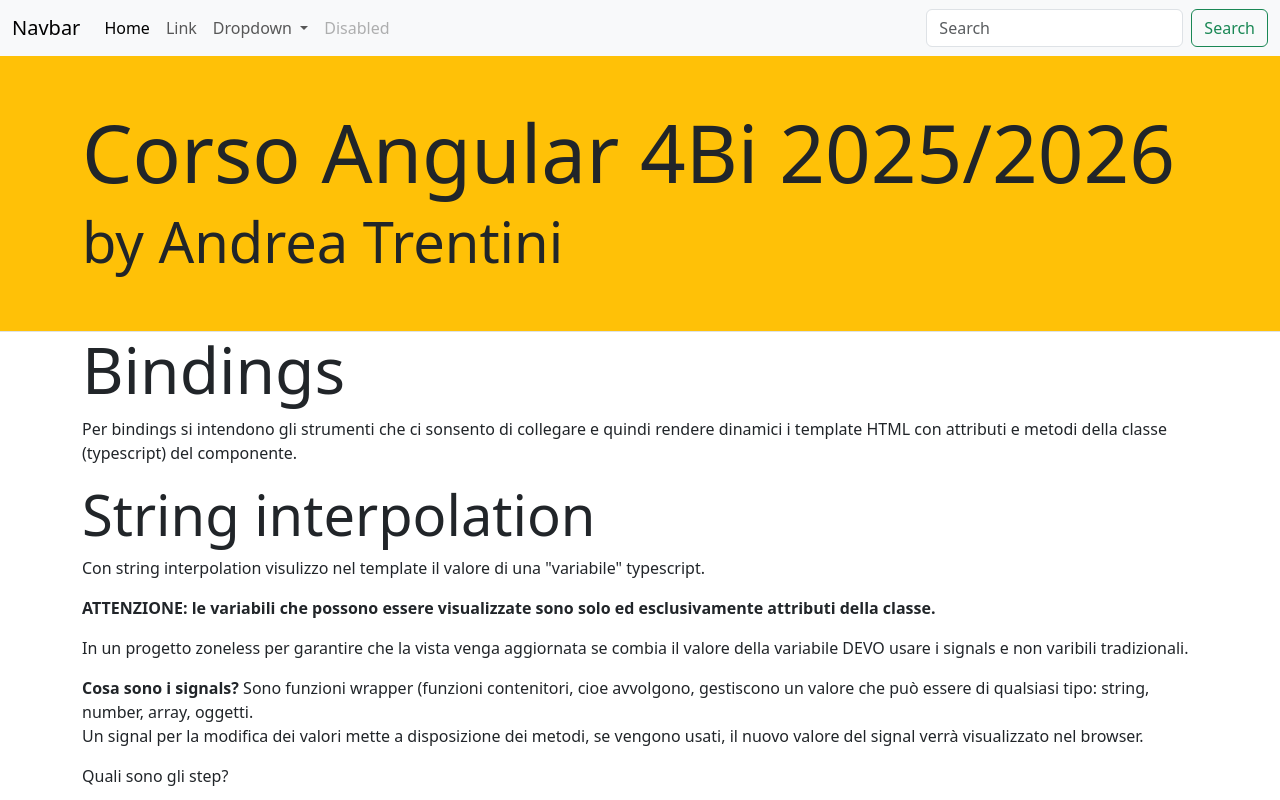
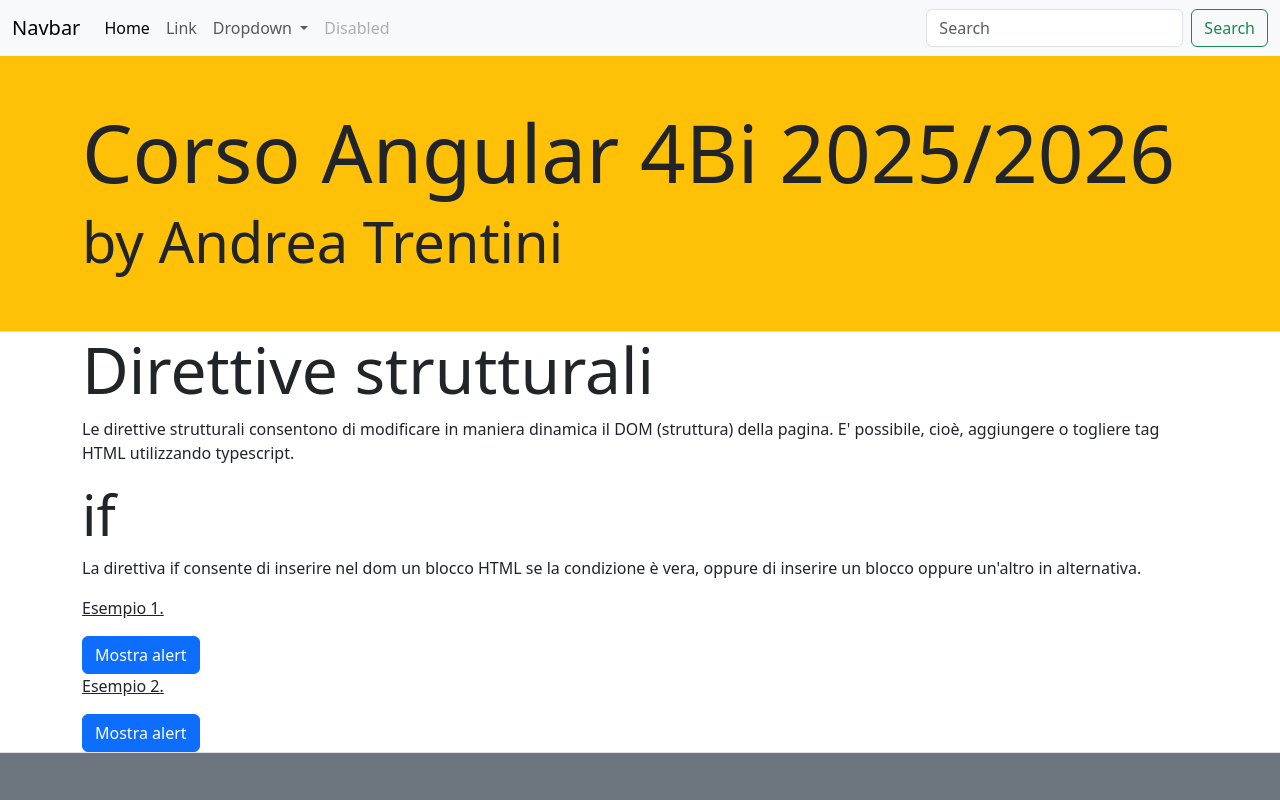
Before and after one commit to theozadra/Corso-Angular-4Bi-2025-2026, an Angular app in the folder corso/: page / in a window 1280 px wide. Shown: the top 800 px of the page. Built offline with nearby package versions, Linux system fonts and the light colour scheme.

Commit message:
FIX: direttive strutturali - if

```diff
--- a/corso/src/app/app.html
+++ b/corso/src/app/app.html
@@ -1,6 +1,7 @@
 <app-nav-bar></app-nav-bar>
 <app-header></app-header>
 <div class="container">
-  <app-bindings></app-bindings>
+  <!-- <app-bindings></app-bindings> -->
+   <app-direttive-strutturali></app-direttive-strutturali>
 </div>
 <app-footer></app-footer>
--- a/corso/src/app/app.ts
+++ b/corso/src/app/app.ts
@@ -4,10 +4,11 @@
 import { Header } from './header/header';
 import { Footer } from './footer/footer';
 import { NavBar } from './nav-bar/nav-bar';
+import { DirettiveStrutturali } from './direttive-strutturali/direttive-strutturali';
 
 @Component({
   selector: 'app-root',
-  imports: [RouterOutlet, Bindings, Header, Footer, NavBar],
+  imports: [RouterOutlet, Bindings, Header, Footer, NavBar, DirettiveStrutturali],
   templateUrl: './app.html',
   styleUrl: './app.css'
 })
--- a/corso/src/app/bindings/bindings.html
+++ b/corso/src/app/bindings/bindings.html
@@ -101,3 +101,16 @@
 </p>
 <p>Esempio 7.</p>
 <h1 [class]="classeTitolo">Esempio di titolo</h1>
+<p>Esempio 8.</p>
+<div role="alert" [class]="classiBanner[indiceClasse()]">Esempio di banner</div>
+<p>Esempio 9.</p>
+<p (mouseover)="mettiBordo()" (mouseout)="togliBordo()" [class.border]="visualizzaBordo()">Prova posizionare il cursore sul testo e poi fuori.</p>
+<h4 class="display-4">
+    Two-way binding
+</h4>
+<p>Stabilisce un collegamento fra una variabile typescript e un oggetto (generalmente una input)
+    della pagina HTML. Se cambia il valore nella pagina, cambia il valore della varibile e viceversa.
+</p>
+<p>Esepio 10.</p>
+<div>Nome: {{nomePersona}}</div>
+<div><input class="form-control" type="text" [(ngModel)]="nomePersona"></div>
--- a/corso/src/app/bindings/bindings.ts
+++ b/corso/src/app/bindings/bindings.ts
@@ -1,9 +1,10 @@
 import { Component, signal, WritableSignal } from '@angular/core';
-import { withIncrementalHydration } from '@angular/platform-browser';
+import { FormsModule } from '@angular/forms';
+import { interval, Observable, Subscription } from 'rxjs';
 
 @Component({
   selector: 'app-bindings',
-  imports: [],
+  imports: [FormsModule],
   templateUrl: './bindings.html',
   styleUrl: './bindings.css'
 })
@@ -13,11 +14,22 @@
   contatore: WritableSignal<number> = signal(0);
   nomeImmagine: WritableSignal<string> = signal('/bicicletta.jpg');
   indiceImmagine: WritableSignal<number> = signal(0);
+  indiceClasse: WritableSignal<number> = signal(1);
+  visualizzaBordo: WritableSignal<boolean> = signal(false);
+  nomePersona: string = 'Andrea';
+
+  cronometro$ = interval(1000).subscribe(indice => {
+    this.indiceClasse.set(indice % 5);
+  })
 
   classeTitolo: string = "display-1";
 
   immagini: string[] = ['/bicicletta.jpg', '/ciao.jpg', '/cinquecento.jpg', '/aereo.jpg'];
   colori: string[] = ['red', 'green', 'blue', 'yellow'];
+  classiBanner: string[] = ['alert alert-primary', 'alert alert-secondary', 'alert alert-success',
+    'alert alert-danger', 'alert alert-warning'];
+
+
 
   // Aggiungo il metodo cambiaNome
   cambiaNome(): void {
@@ -63,4 +75,12 @@
     // l'if può essere sostituito dalla seguente istruzione:
     // this.indiceImmagine.update(valoreAttuale => (valoreAttuale + 1) % this.immagini.length);
   }
+
+  mettiBordo(): void {
+    this.visualizzaBordo.set(true);
+  }
+
+  togliBordo(): void {
+    this.visualizzaBordo.set(false);
+  }
 }
--- /dev/null
+++ b/corso/src/app/direttive-strutturali/direttive-strutturali.html
@@ -0,0 +1,35 @@
+<h3 class="display-3">
+    Direttive strutturali
+</h3>
+<p>Le direttive strutturali consentono di modificare in maniera dinamica il DOM (struttura) della pagina.
+    E' possibile, cioè, aggiungere o togliere tag HTML utilizzando typescript.
+</p>
+<h4 class="display-4">if</h4>
+<p>La direttiva if consente di inserire nel dom un blocco HTML se la condizione è vera, oppure
+    di inserire un blocco oppure un'altro in alternativa.</p>
+<p><u>Esempio 1.</u></p>
+<div class="row">
+    <div class="col-sm-3">
+        <div>
+            <button class="btn btn-primary" (click)="toggleBanner()">Mostra alert</button>
+        </div>
+    </div>
+    <div class="col-sm-9">
+        @if (visualizzaBanner()) {
+            <div class="alert alert-danger" role="alert">Questo è il messaggio di errore.</div>
+        }
+    </div>
+</div>
+<p><u>Esempio 2.</u></p>
+<div class="row">
+    <div class="col-sm-3">
+        <div>
+            <button class="btn btn-primary" (click)="toggleBanner()">Mostra alert</button>
+        </div>
+    </div>
+    <div class="col-sm-9">
+        @if (visualizzaBanner()) {
+            <div class="alert alert-danger" role="alert">Questo è il messaggio di errore.</div>
+        }
+    </div>
+</div>
--- /dev/null
+++ b/corso/src/app/direttive-strutturali/direttive-strutturali.ts
@@ -0,0 +1,21 @@
+import { Component, signal, WritableSignal } from '@angular/core';
+import { timer } from 'rxjs';
+
+@Component({
+  selector: 'app-direttive-strutturali',
+  imports: [],
+  templateUrl: './direttive-strutturali.html',
+  styleUrl: './direttive-strutturali.css'
+})
+export class DirettiveStrutturali {
+  visualizzaBanner: WritableSignal<boolean> = signal(false);
+
+  toggleBanner(): void {
+    // Visualizza il banner
+    this.visualizzaBanner.set(true);
+    let conta = timer(3000).subscribe(() => {
+      this.visualizzaBanner.set(false);
+    })
+
+  }
+}
```
Also changed, not shown: corso/src/app/direttive-strutturali/direttive-strutturali.css (added), 1 other file (tests, documents, lock files or other folders).
